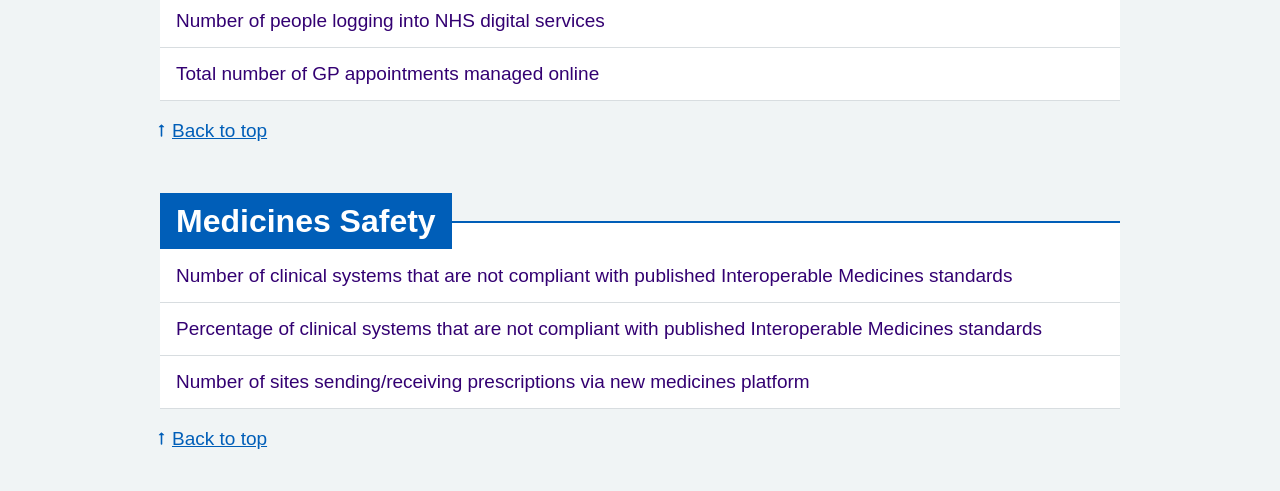
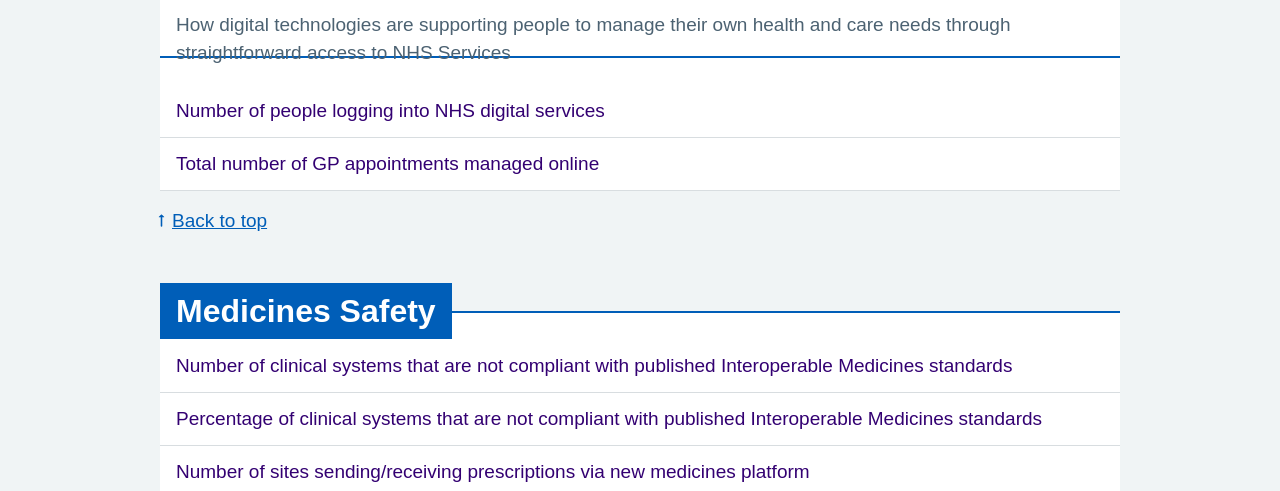
Before and after one commit to craig-shenton/nhsx-metrics-test, a plain HTML site: page test_page1.html in a window 1280 px wide. Shown: the part 609-1100 px from the top of the page. Drawn offline with Linux system fonts and the light colour scheme; a web font is replaced by a local one.

Commit message:
Update test_page1.html

```diff
--- a/test_page1.html
+++ b/test_page1.html
@@ -159,6 +159,9 @@
 
     <div class="nhsuk-list-panel">
       <h2 class="nhsuk-list-panel__label" id="A">Patient Self Management of Health</h2>
+      <div class="nhsuk-list-panel__box nhsuk-list-panel__box--with-label">
+        <p class="nhsuk-list-panel--results-items__no-results">How digital technologies are supporting people to manage their own health and care needs through straightforward access to NHS Services</p>
+      </div>
       <ul class="nhsuk-list-panel__list nhsuk-list-panel__list--with-label">
         <li class="nhsuk-list-panel__item">
           <a class="nhsuk-list-panel__link" href="">Number of people logging into NHS digital services</a>
```
